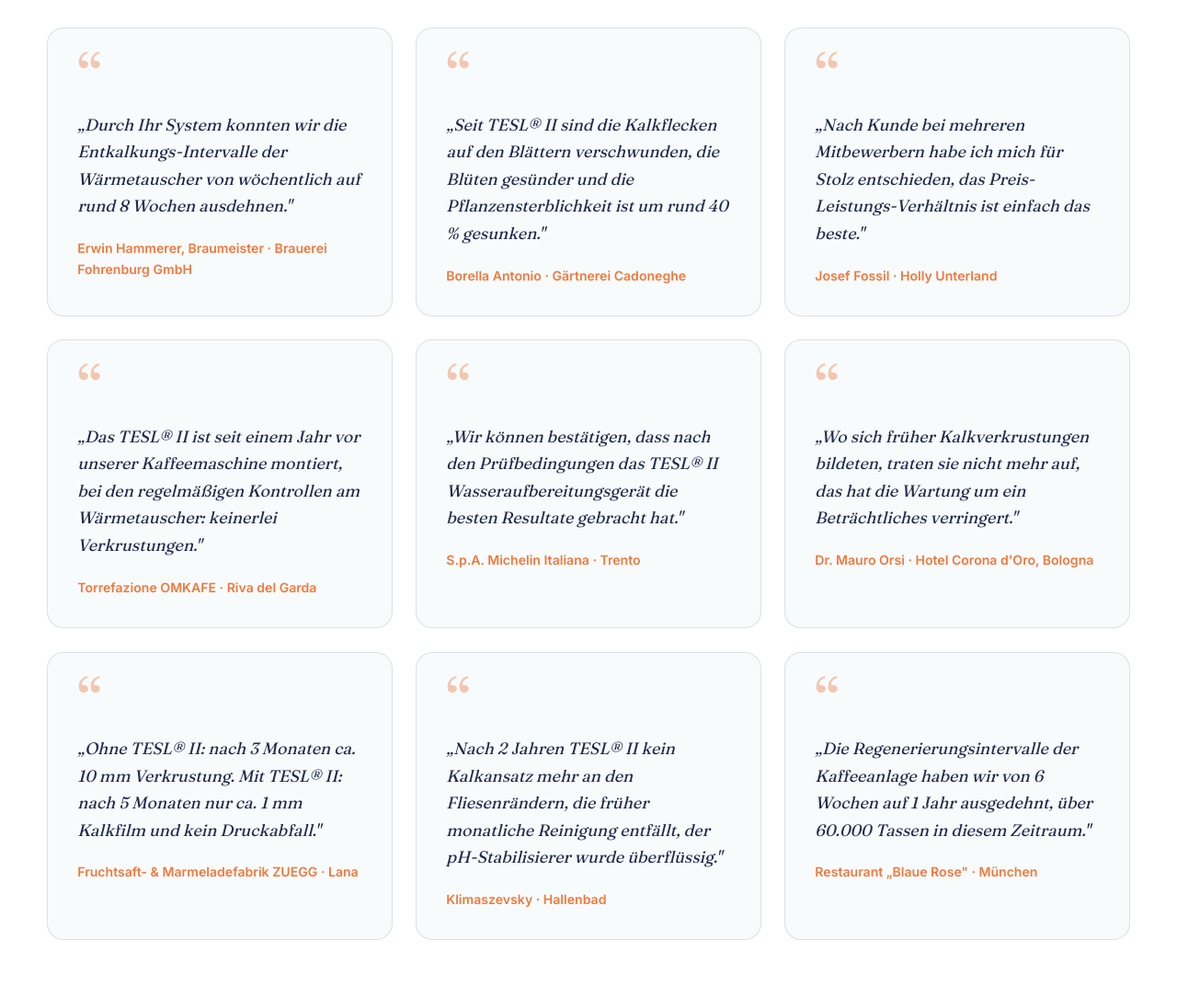
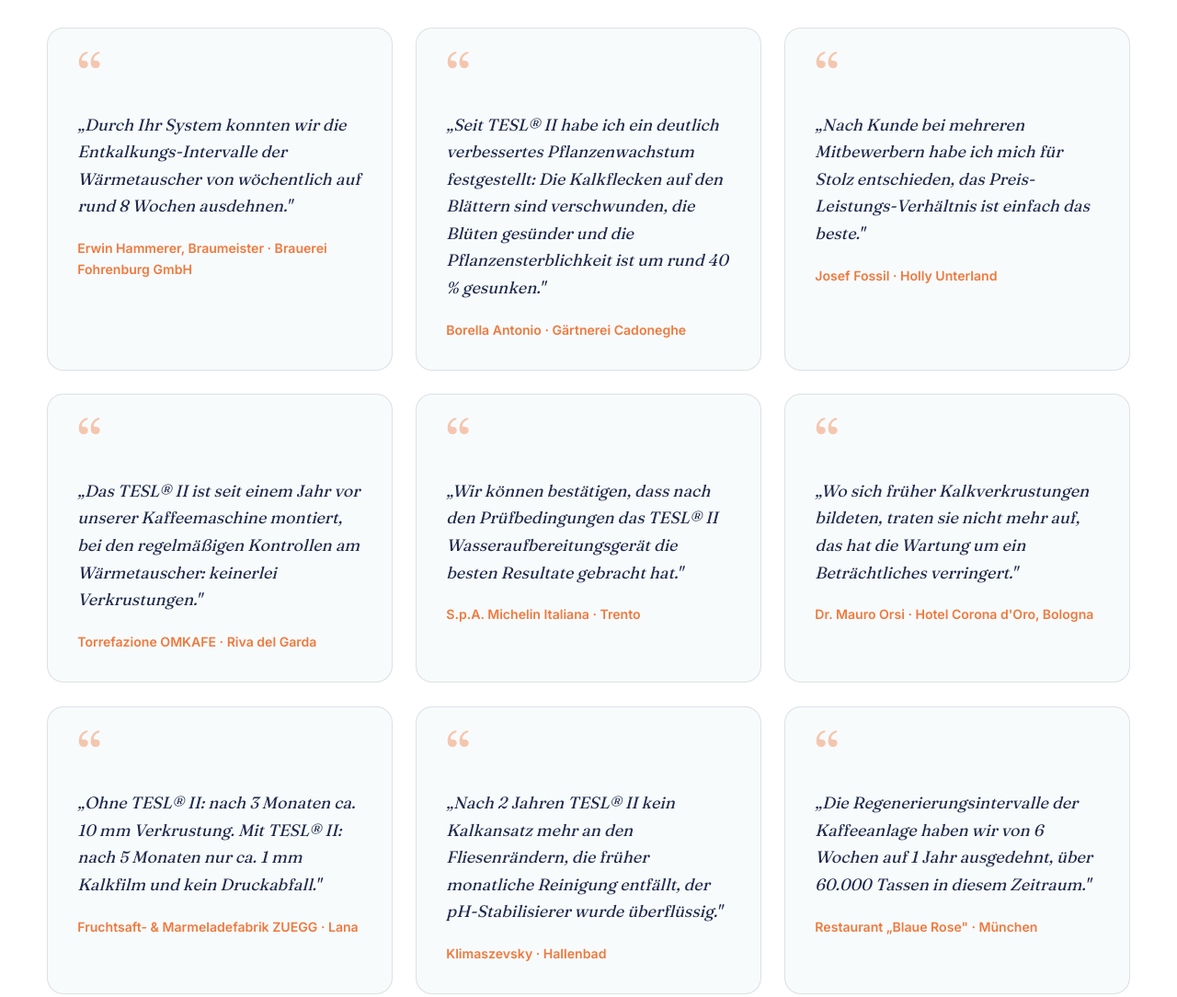
Before and after one commit to madeby123-bit/eco-stolz, a website: page public/kunden/index.html in a window 1280 px wide. Shown: the part 1260-2344 px from the top of the page at 92% size. Drawn offline with Linux system fonts and the light colour scheme.

Commit message:
Update index.html

```diff
--- a/public/kunden/index.html
+++ b/public/kunden/index.html
@@ -191,7 +191,7 @@
           <footer>Erwin Hammerer, Braumeister · Brauerei Fohrenburg GmbH</footer>
         </blockquote>
         <blockquote class="testimonial reveal" data-reveal data-delay="80">
-          <p>„Seit TESL® II sind die Kalkflecken auf den Blättern verschwunden, die Blüten gesünder und die Pflanzensterblichkeit ist um rund 40 % gesunken."</p>
+          <p>„Seit TESL® II habe ich ein deutlich verbessertes Pflanzenwachstum festgestellt: Die Kalkflecken auf den Blättern sind verschwunden, die Blüten gesünder und die Pflanzensterblichkeit ist um rund 40 % gesunken."</p>
           <footer>Borella Antonio · Gärtnerei Cadoneghe</footer>
         </blockquote>
         <blockquote class="testimonial reveal" data-reveal data-delay="160">
```
